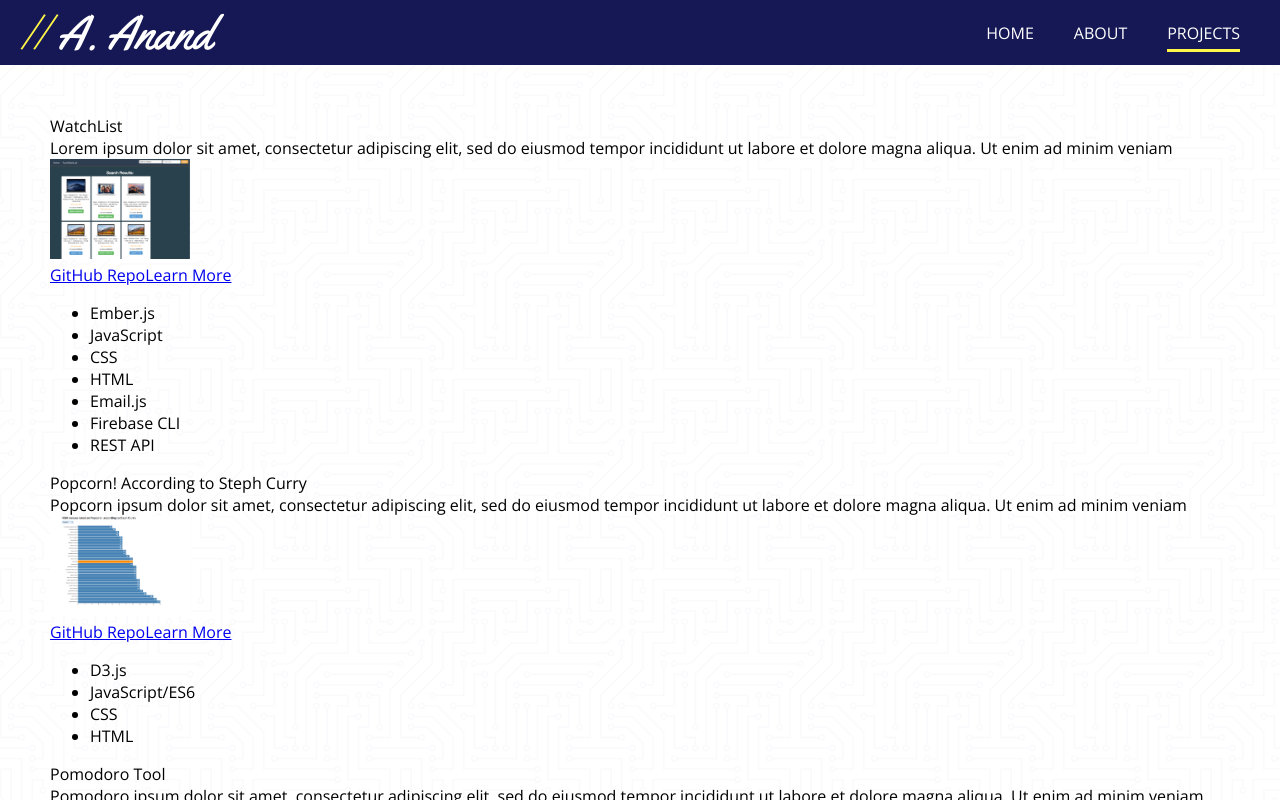
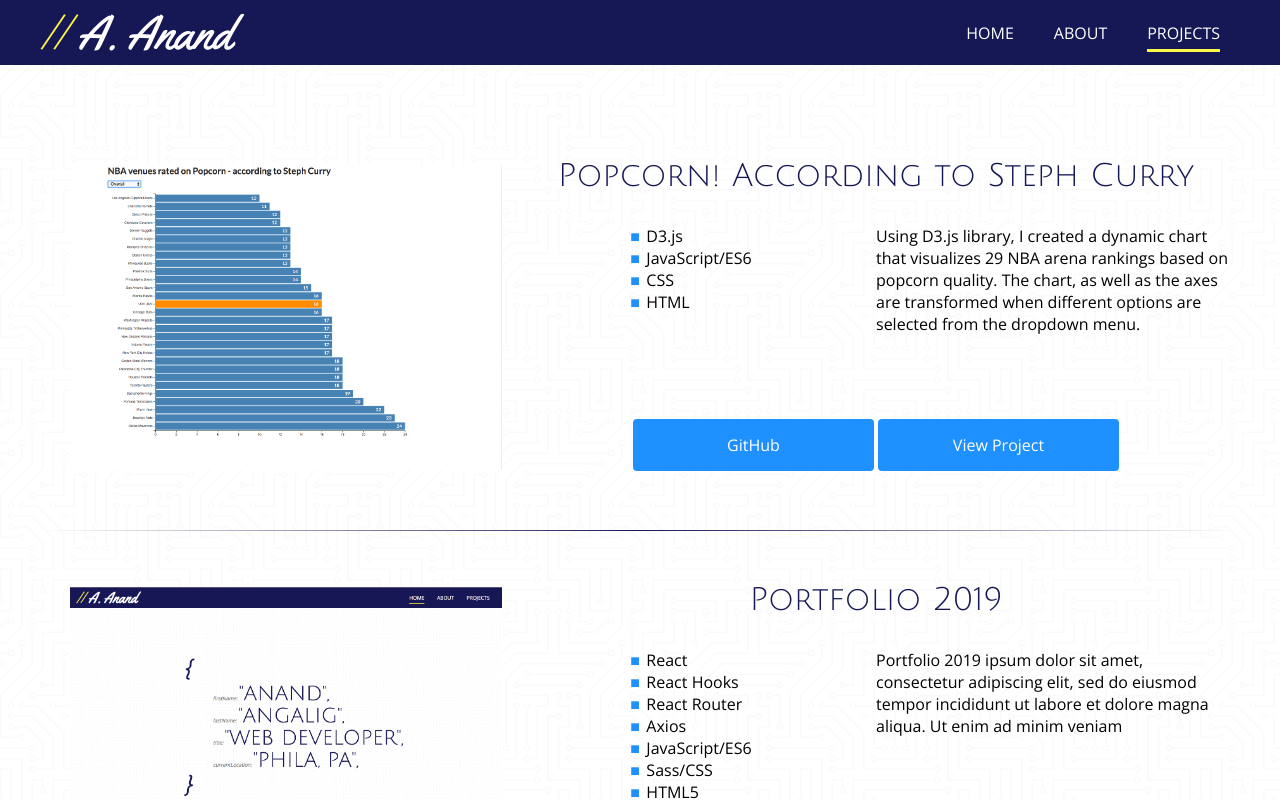
Before and after one commit to anandangalig/portfolio-2019-react, a React (Create React App) app: page /projects in a window 1280 px wide. Shown: the top 800 px of the page. Built offline with nearby package versions, Linux system fonts and the light colour scheme.

Commit message:
finished projects view and completed desktop styling

```diff
--- a/public/data/projects.json
+++ b/public/data/projects.json
@@ -1,30 +1,12 @@
 {
-  "watchlist": {
-    "title": "WatchList",
-    "description": "Lorem ipsum dolor sit amet, consectetur adipiscing elit, sed do eiusmod tempor incididunt ut labore et dolore magna aliqua. Ut enim ad minim veniam",
-    "image": "screenshot_watchlist.png",
-    "link": "https://watchlist-f03db.firebaseapp.com",
-    "link_external": true,
-    "tech_used": ["Ember.js", "JavaScript", "CSS", "HTML", "Email.js", "Firebase CLI", "REST API"],
-    "github_link": "https://github.com/anandangalig/WatchList"
-  },
   "popcorn": {
     "title": "Popcorn! According to Steph Curry",
-    "description": "Popcorn ipsum dolor sit amet, consectetur adipiscing elit, sed do eiusmod tempor incididunt ut labore et dolore magna aliqua. Ut enim ad minim veniam",
+    "description": "Using D3.js library, I created a dynamic chart that visualizes 29 NBA arena rankings based on popcorn quality. The chart, as well as the axes are transformed when different options are selected from the dropdown menu.",
     "image": "screenshot_popcorn.png",
     "link": "/projects/popcorn",
     "link_external": false,
     "tech_used": ["D3.js", "JavaScript/ES6", "CSS", "HTML"],
     "github_link": "https://github.com/anandangalig/d3-steph-curry-popcorn"
-  },
-  "pomodoro": {
-    "title": "Pomodoro Tool",
-    "description": "Pomodoro ipsum dolor sit amet, consectetur adipiscing elit, sed do eiusmod tempor incididunt ut labore et dolore magna aliqua. Ut enim ad minim veniam",
-    "image": "screenshot_pomodoro.png",
-    "link": "/pomodoro",
-    "link_external": false,
-    "tech_used": ["React", "JavaScript/ES6", "CSS", "HTML"],
-    "github_link": "https://github.com/anandangalig/pomodoro"
   },
   "portfolio": {
     "title": "Portfolio 2019",
@@ -42,5 +24,23 @@
       "HTML5"
     ],
     "github_link": "https://github.com/anandangalig/portfolio-2019-react"
+  },
+  "pomodoro": {
+    "title": "Pomodoro Counter",
+    "description": "Pomodoro ipsum dolor sit amet, consectetur adipiscing elit, sed do eiusmod tempor incididunt ut labore et dolore magna aliqua. Ut enim ad minim veniam",
+    "image": "screenshot_pomodoro.png",
+    "link": "/pomodoro",
+    "link_external": false,
+    "tech_used": ["React", "JavaScript/ES6", "CSS", "HTML"],
+    "github_link": "https://github.com/anandangalig/pomodoro"
+  },
+  "watchlist": {
+    "title": "WatchList",
+    "description": "Lorem ipsum dolor sit amet, consectetur adipiscing elit, sed do eiusmod tempor incididunt ut labore et dolore magna aliqua. Ut enim ad minim veniam",
+    "image": "screenshot_watchlist.png",
+    "link": "https://watchlist-f03db.firebaseapp.com",
+    "link_external": true,
+    "tech_used": ["Ember.js", "JavaScript", "HTML/CSS", "Email.js", "Firebase CLI", "REST API"],
+    "github_link": "https://github.com/anandangalig/WatchList"
   }
 }
--- a/src/components/AboutMe/AboutMe.js
+++ b/src/components/AboutMe/AboutMe.js
@@ -4,7 +4,11 @@
 const AboutMe = props => {
   return (
     <div className="about about_container">
-      <img className="about about_blurb--image" src="/images/yellowstone2018.jpg" />
+      <img
+        className="about about_blurb--image"
+        src="/images/yellowstone2018.jpg"
+        alt="Anand in Yellowstone, WY"
+      />
 
       <div className="about about_blurb--text">
         <span>Hey, I’m Anand.</span>
--- a/src/components/AboutMe/AboutMe.scss
+++ b/src/components/AboutMe/AboutMe.scss
@@ -11,7 +11,7 @@
   }
   ul li::before {
     content: '\25A0';
-    color: $dark_blue;
+    color: dodgerblue;
     display: inline-block;
     width: 1em;
     margin-left: -1em;
@@ -25,7 +25,7 @@
     'toolbox misc';
   grid-column-gap: 40px;
   grid-row-gap: 20px;
-  width: 80%;
+  width: 100%;
   height: auto;
 }
 
--- a/src/components/Footer/Footer.js
+++ b/src/components/Footer/Footer.js
@@ -7,17 +7,21 @@
       <div className="footer__email">anandangalig(at)gmail.com</div>
       <ul className="footer__social-links">
         <li>
-          <a href="#">
+          <a
+            href="https://www.linkedin.com/in/anand-angalig/"
+            target="_blank"
+            rel="noopener noreferrer"
+          >
             <i className="fab fa-linkedin fa-2x fa-fw" />
           </a>
         </li>
         <li>
-          <a href="#">
+          <a href="https://twitter.com/anand_angalig" target="_blank" rel="noopener noreferrer">
             <i className="fab fa-twitter-square fa-2x fa-fw" />
           </a>
         </li>
         <li>
-          <a href="#">
+          <a href="https://github.com/anandangalig" target="_blank" rel="noopener noreferrer">
             <i className="fab fa-github-square fa-2x fa-fw" />
           </a>
         </li>
--- a/src/components/Footer/Footer.scss
+++ b/src/components/Footer/Footer.scss
@@ -18,10 +18,7 @@
     }
     &:hover {
       transition: transform 0.2s ease-in-out;
-      transform: scale(1.5);
-      path {
-        fill: $yellow;
-      }
+      transform: scale(1.3);
     }
   }
   .footer__email {
--- a/src/components/Header/Header.js
+++ b/src/components/Header/Header.js
@@ -7,6 +7,7 @@
 const Header = props => {
   return (
     <header className="header">
+      <div className="header__container">
         <div className="logo">
           <NavLink exact to="/">
             <span className="logo__accent">// </span>A. Anand
@@ -16,6 +17,7 @@
           <MenuDesktop />
           {/* <MenuMobile /> */}
         </div>
+      </div>
     </header>
   );
 };
--- a/src/components/Header/Header.scss
+++ b/src/components/Header/Header.scss
@@ -1,13 +1,19 @@
 @import '../../assets/styles/_globals.scss';
 
 .header {
+  padding: 0 20px;
+  margin-bottom: 50px;
+  background-color: $dark_blue;
+  color: white;
+}
+.header__container {
   display: grid;
   grid-area: header;
   align-items: center;
   grid-template-areas: 'header1 header2';
-  padding: 0 20px;
-  background-color: $dark_blue;
-  color: white;
+  margin-left: auto;
+  margin-right: auto;
+  max-width: 1200px;
 }
 
 .logo {
--- a/src/components/HomepageSplash/HomepageSplash.scss
+++ b/src/components/HomepageSplash/HomepageSplash.scss
@@ -2,7 +2,7 @@
 .splash__text {
   color: grey;
   font-style: italic;
-  padding: 2em;
+  margin: 100px 0;
 }
 .splash__item span {
   font-family: $julius;
@@ -19,4 +19,5 @@
 }
 .splash__item {
   margin-left: 10%;
+  width: 100%;
 }
--- a/src/components/MainSection/MainSection.scss
+++ b/src/components/MainSection/MainSection.scss
@@ -1,7 +1,8 @@
 @import '../../assets/styles/_globals.scss';
 
 .main {
-  max-width: 1300px;
   grid-area: main;
-  padding: 50px;
+  margin-left: auto;
+  margin-right: auto;
+  max-width: 1200px;
 }
--- a/src/components/ProjectCard/ProjectCard.js
+++ b/src/components/ProjectCard/ProjectCard.js
@@ -4,31 +4,40 @@
 const ProjectCard = ({ project }) => {
   let { title, description, image, github_link, link, link_external, tech_used } = project;
   return (
+    <div>
       <div className="project__card">
         <div className="project__title">{title}</div>
         <div className="project__desc">{description}</div>
-      <img
-        height="100"
-        width="auto"
-        className="project__image"
-        alt={title}
-        src={`/images/${image}`}
-      />
-      <div className="project__links">
-        <a href={github_link} target="_blank">
-          GitHub Repo
-        </a>
-        <a href={link} target={link_external ? '_blank' : '_self'}>
-          Learn More
-        </a>
+        <div className="project__image">
+          <img alt={title} src={`/images/${image}`} />
         </div>
         <div className="project__tech-used">
           <ul>
             {tech_used.map(item => {
-            return <li>{item}</li>;
+              return <li key={item}>{item}</li>;
             })}
           </ul>
         </div>
+        <div className="project__links">
+          <a
+            className="project__link project__link--github"
+            href={github_link}
+            target="_blank"
+            rel="noopener noreferrer"
+          >
+            GitHub
+          </a>
+          <a
+            className="project__link project__link--hosted"
+            href={link}
+            target={link_external ? '_blank' : '_self'}
+            rel="noopener noreferrer"
+          >
+            View Project
+          </a>
+        </div>
+      </div>
+      <hr />
     </div>
   );
 };
--- a/src/components/ProjectCard/ProjectCard.scss
+++ b/src/components/ProjectCard/ProjectCard.scss
@@ -0,0 +1,92 @@
+@import '../../assets/styles/_globals.scss';
+
+.project__card {
+  display: grid;
+  grid-template-areas:
+    'img title title'
+    'img techUsed desc'
+    'img buttons buttons';
+  grid-template-rows: 100px 1fr 60px;
+  grid-template-columns: 40% 1fr 1fr;
+  margin-bottom: 45px;
+  padding: 10px;
+  height: 350px;
+}
+.project__image {
+  padding: 0 20px;
+  grid-area: img;
+  align-self: end;
+  img {
+    height: auto;
+    width: 100%;
+  }
+}
+.project__title {
+  grid-area: title;
+  align-self: center;
+  justify-self: center;
+  font-family: $julius;
+  font-size: 2em;
+  color: #161855;
+}
+.project__desc {
+  grid-area: desc;
+  align-self: start;
+  justify-self: center;
+}
+.project__tech-used {
+  grid-area: techUsed;
+  align-self: start;
+  justify-self: center;
+  ul {
+    list-style: none;
+    margin: 0;
+    padding: 0;
+  }
+  ul li::before {
+    content: '\25A0';
+    color: dodgerblue;
+    display: inline-block;
+    width: 1em;
+    margin-left: -1em;
+  }
+}
+.project__links {
+  grid-area: buttons;
+  display: grid;
+  grid-template-areas: 'button1 button2';
+  grid-template-columns: 1fr 1fr;
+}
+hr {
+  border: 0;
+  height: 1px;
+  background-image: linear-gradient(to right, rgba(0, 0, 0, 0), $dark_blue, rgba(0, 0, 0, 0));
+}
+.project__link {
+  width: 50%;
+  border: none;
+  border-radius: 4px;
+  color: white;
+  padding: 15px 32px;
+  text-align: center;
+  text-decoration: none;
+  font-size: 16px;
+  margin: 4px 2px;
+  cursor: pointer;
+  -webkit-transition-duration: 0.4s; /* Safari */
+  transition-duration: 0.4s;
+  &:hover {
+    box-shadow: 0 8px 16px 0 rgba(0, 0, 0, 0.2), 0 6px 20px 0 rgba(0, 0, 0, 0.19);
+  }
+}
+.project__link--github {
+  grid-area: button1;
+  justify-self: end;
+  background-color: DodgerBlue;
+}
+
+.project__link--hosted {
+  grid-area: button2;
+  justify-self: start;
+  background-color: DodgerBlue;
+}
```
Also changed, not shown: public/images/screenshot_pomodoro.png, public/images/screenshot_portfolio.png. Lines whose indentation alone changed are shown as unchanged.
